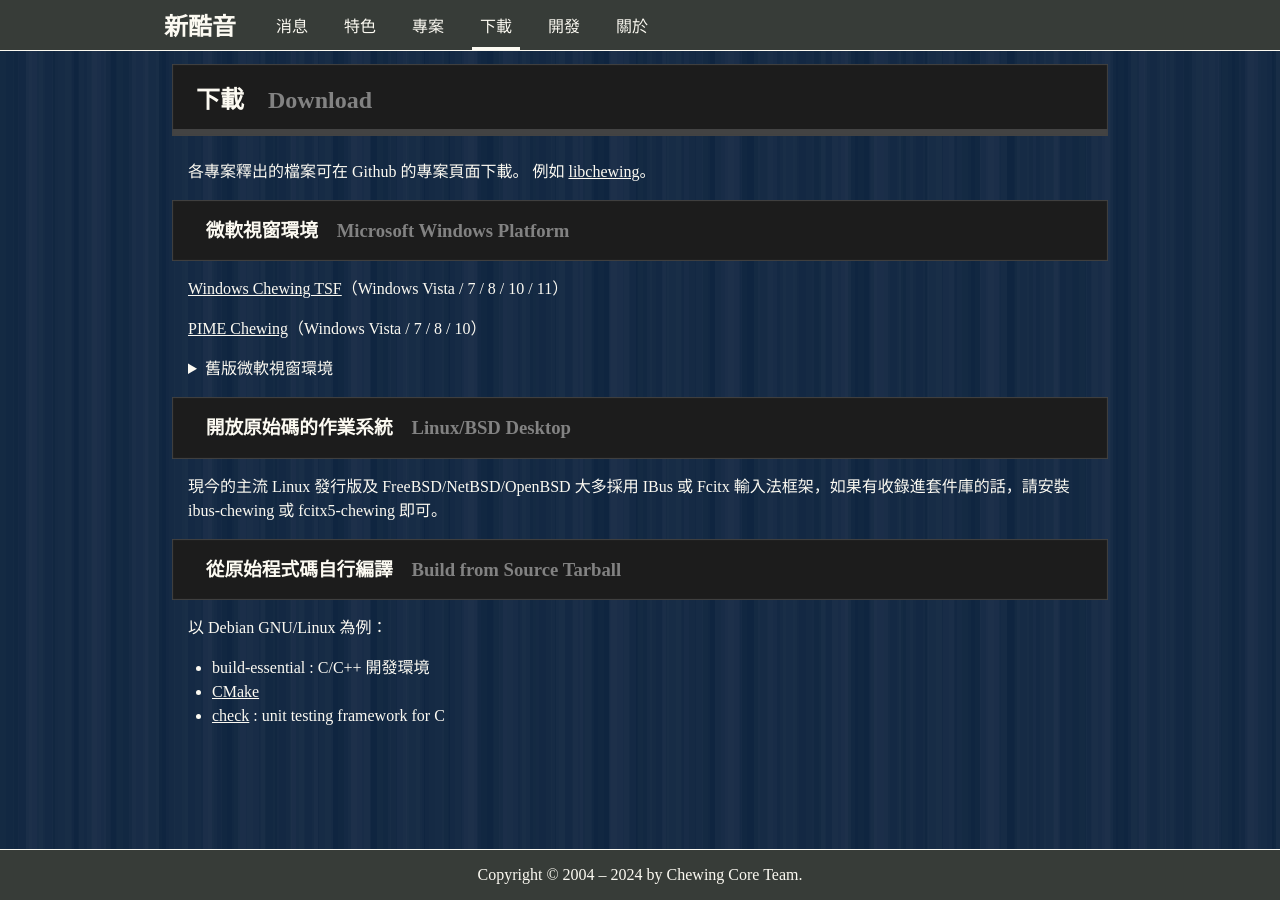
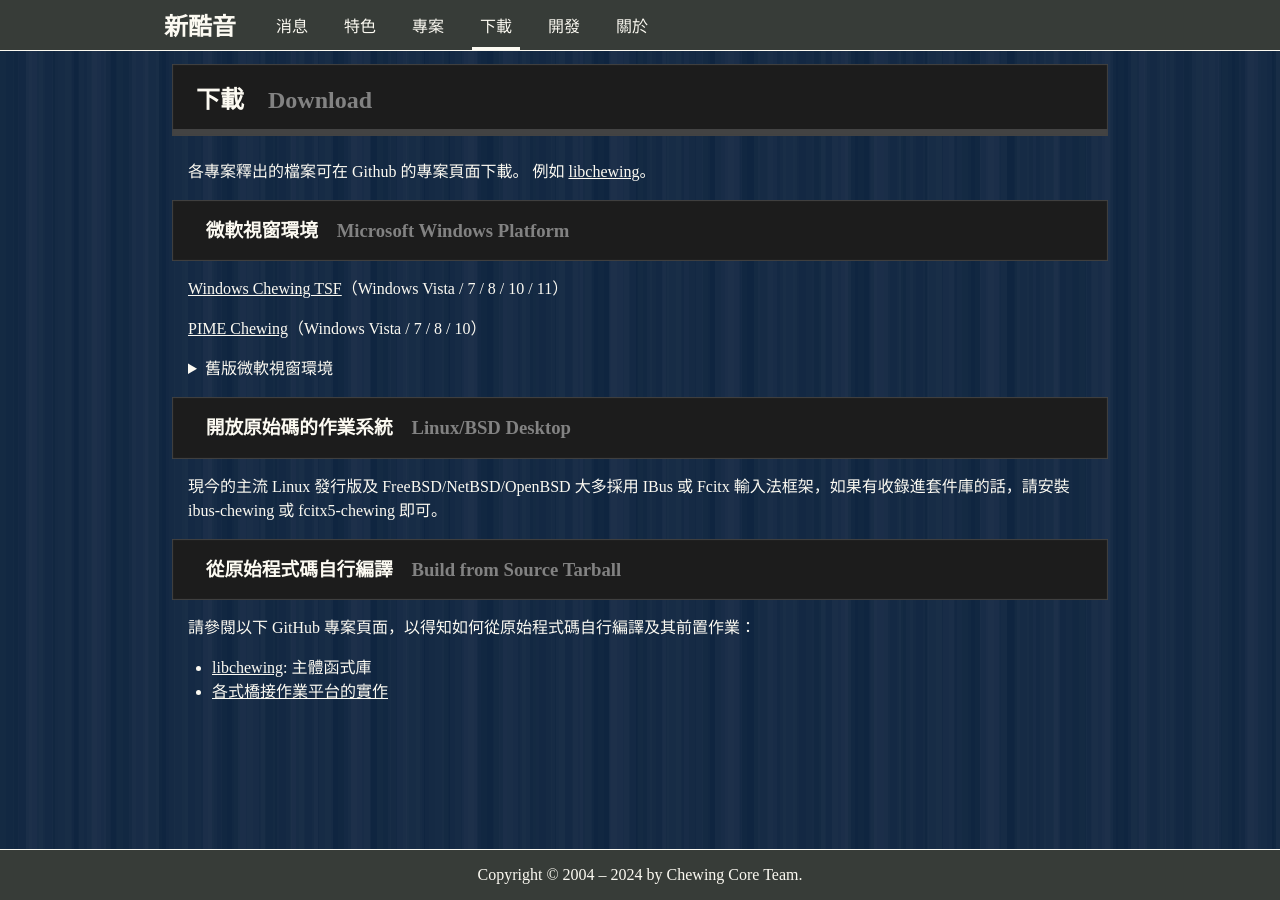
Before and after one commit to chewing/chewing.github.com, a Jekyll site: the page built from download.html, in a window 1280 px wide. Built offline with Jekyll 4.4.1, drawn with Linux system fonts in a browser that asks for light colours.

Commit message:
Refine the section "Build from source"

```diff
--- a/download.html
+++ b/download.html
@@ -28,11 +28,10 @@
 		<header>
 			<h3 title="Build from Source Tarball">從原始程式碼自行編譯</h3>
 		</header>
-		<p>以 Debian GNU/Linux 為例：</p>
+		<p>請參閱以下 GitHub 專案頁面，以得知如何從原始程式碼自行編譯及其前置作業：</p>
 		<ul>
-			<li>build-essential : C/C++ 開發環境</li>
-			<li><a href="https://cmake.org/">CMake</a></li>
-			<li><a href="https://libcheck.github.io/check/">check</a> : unit testing framework for C</li>
+			<li><a href="https://github.com/chewing/libchewing">libchewing</a>: 主體函式庫</li>
+			<li><a href="https://github.com/chewing">各式橋接作業平台的實作</a></li>
 		</ul>
 	</section>
 </article>
```
